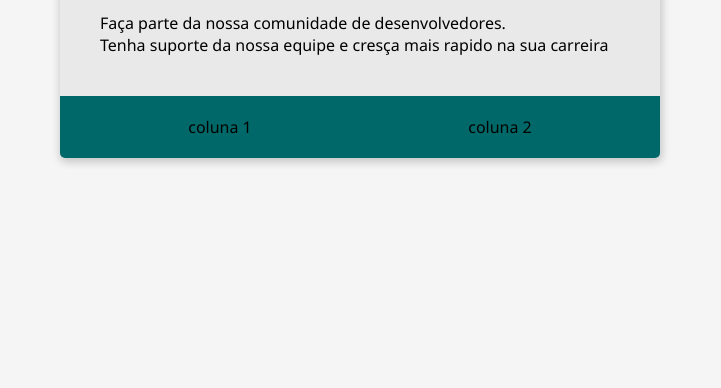
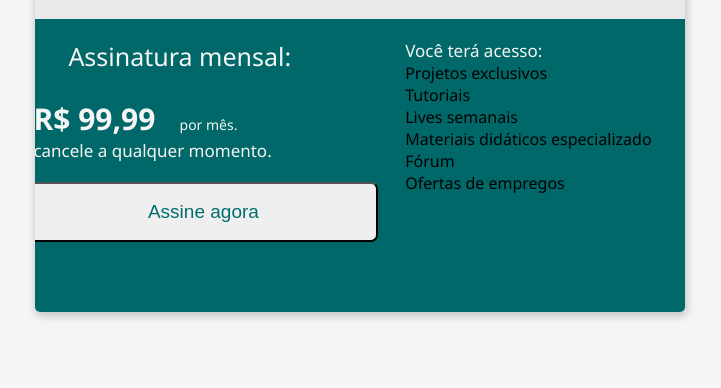
Before and after one commit to Nevergivupi/Curso-BootCamp-DevJr-Modulo-2, a plain HTML site: page INDEX.HTML in a window 1280 px wide. Shown: the part 412-800 px from the top of the page, without its empty margins (280-1001 px from the left). Drawn offline with Linux system fonts and the light colour scheme.

Commit message:
Fechamento da primeira divisao da atividade

```diff
--- a/INDEX.HTML
+++ b/INDEX.HTML
@@ -15,7 +15,7 @@
    background-color: #E9E9E9;
    margin: auto;
    margin-top: 200px;
-   width: 600px ;
+   width: 650px ;
    box-shadow: 1px 3px 8px 1px rgba(0, 0, 0, 0.2);
    border-radius: 5px;
    overflow: hidden ;
@@ -51,7 +51,49 @@
     margin-right: 10px;
     margin-bottom: 15px;
 }
+   .Assinatura-mensal{
+    color: #F5F5F5;
+    margin-bottom: 25px;
+    font-size: 25px;
+    font-weight: 10;
+   }
 
+   .preço{
+    color: #F5F5F5;
+    font-size: 30px;
+    font-weight: 700;
+    margin-left: -35px;
+
+}
+   .por-mês{
+   font-size: 14px;
+    margin-left: 20px;
+    color: #F5F5F5;
+}
+   .cancele-a-qualquer-momento{
+    color: #F5F5F5;
+    font-size: 17px;
+    margin-bottom: 20px;
+    margin-left: -35px;
+}
+   .button{
+    color: #CCCCCC;
+    width: 350px;
+    height: 60px;
+    border-radius: 7px;
+    margin-bottom: 50px;
+    margin-left: -40px;
+}
+   .assine-agora{
+    color: #006D6D;
+    font-size: 19px;
+
+}
+
+.voce-tera-acesso{
+    color: #F5F5F5;
+    font-size: 17px;
+}
 </style>
 
 
@@ -72,11 +114,36 @@
         </div>
         <div class="classe-flex">
             <div>
-                coluna 1
+                <div class="Assinatura-mensal">
+                   Assinatura mensal:
+                </div>
+                <div>
+                   <div><R1 class="preço">R$ 99,99</R1>   <R1 class="por-mês">por mês.</R1></div>
+                </div>
+                <div class="cancele-a-qualquer-momento">
+                    cancele a qualquer momento.
+                </div>
+                <div><button class="button"><r1 class="assine-agora">Assine agora</r1></button></div>
             </div>
             <div>
-                coluna 2
+                <div class="voce-tera-acesso">
+                    Você terá acesso:
+
+                </div>
+                <div>
+                     Projetos exclusivos<br> Tutoriais <br> Lives semanais <br> Materiais didáticos especializado <br> Fórum <br>Ofertas de empregos
+
+
+                </div>
+
+
+            <div>
+
             </div>
+
+
+
+
         </div>
     </div>
 </body>
```
